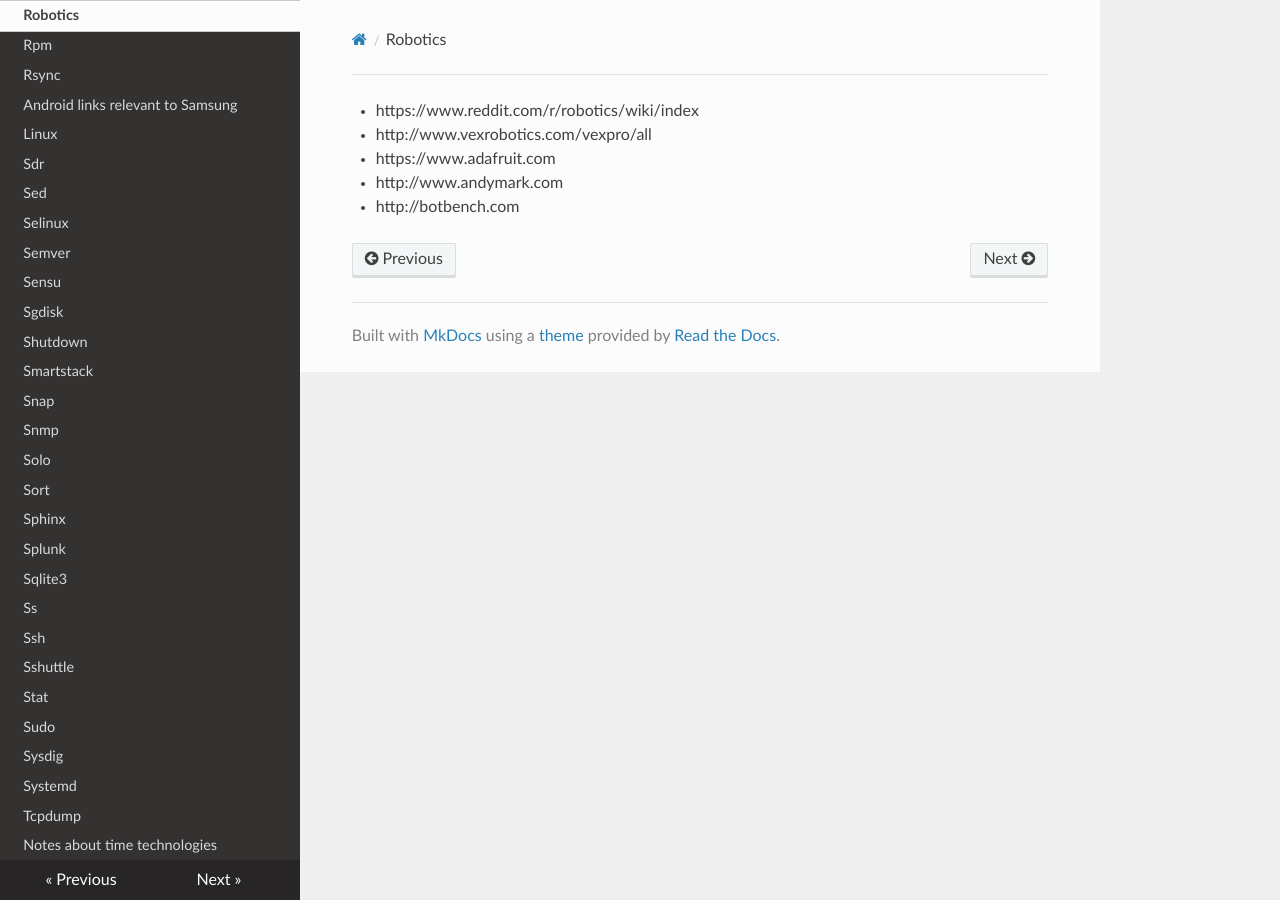
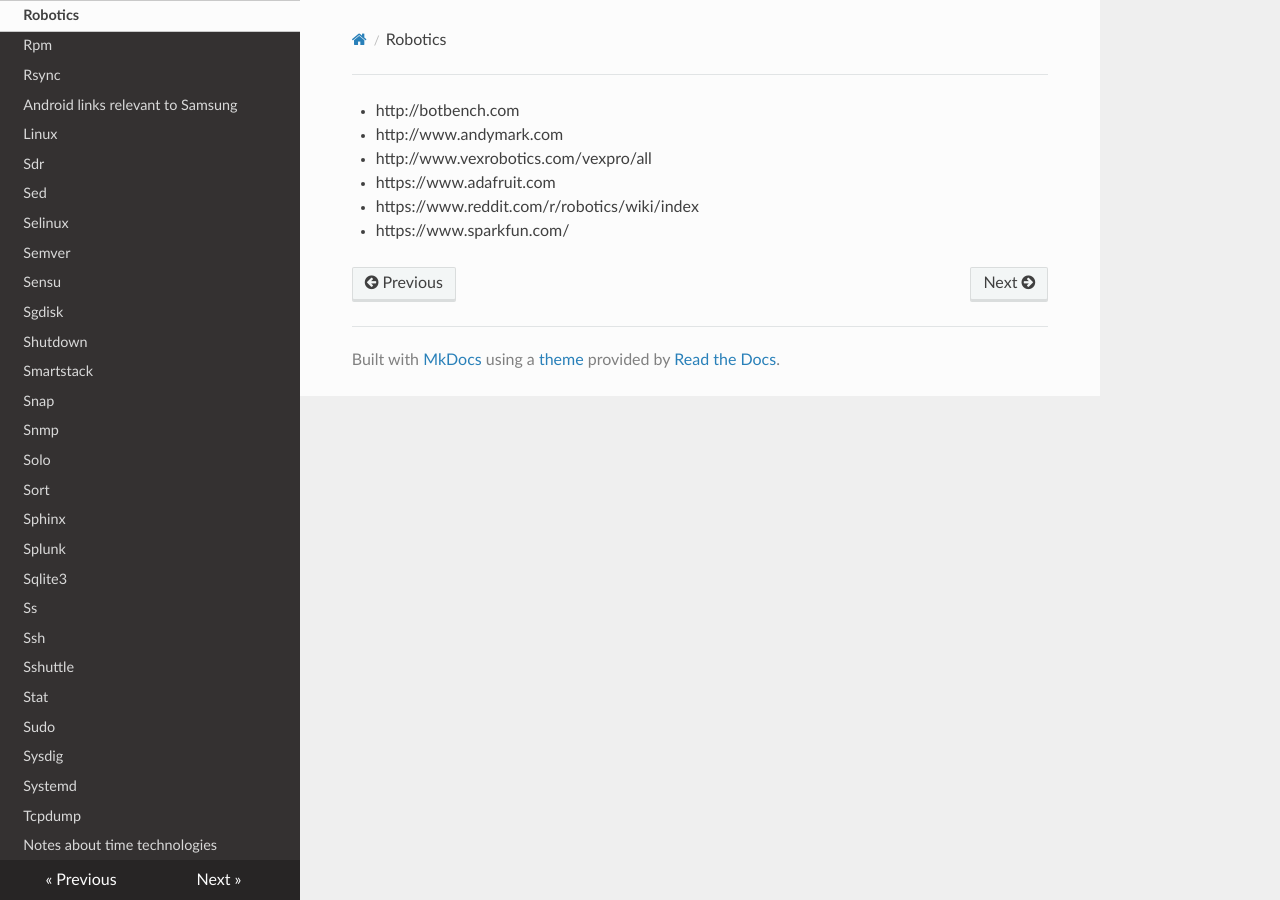
Before and after one commit to lando-cal/tech-notes, an MkDocs documentation site: the page built from docs/robotics.md, in a window 1280 px wide. Built offline with MkDocs 1.6.1, drawn with Linux system fonts in a browser that asks for light colours; nearby versions of some CDN libraries; part of the change alters nothing that is shown.

Commit message:
Add sparkfun. Sort.

```diff
--- a/docs/robotics.md
+++ b/docs/robotics.md
@@ -1,5 +1,6 @@
-- https://www.reddit.com/r/robotics/wiki/index
+- http://botbench.com
+- http://www.andymark.com
 - http://www.vexrobotics.com/vexpro/all
 - https://www.adafruit.com
-- http://www.andymark.com
-- http://botbench.com
+- https://www.reddit.com/r/robotics/wiki/index
+- https://www.sparkfun.com/
```
